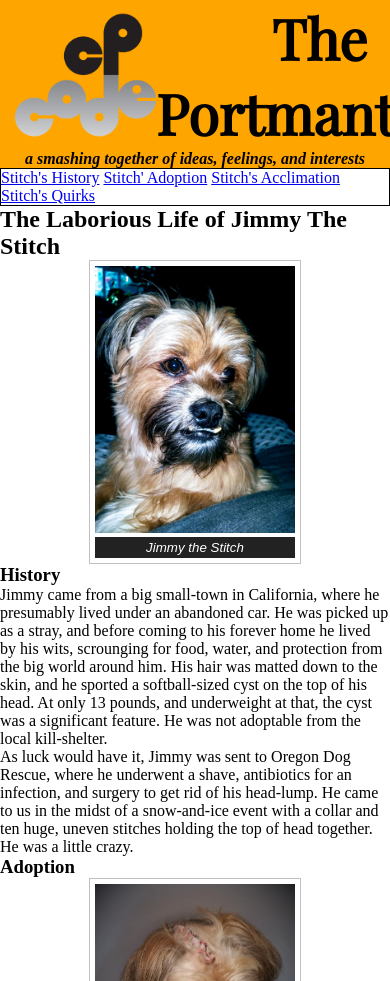
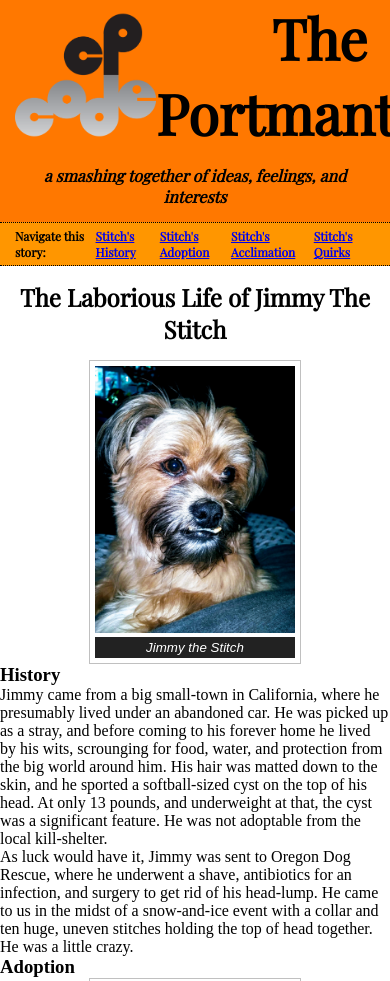
Before and after one commit to CheriPortman/news-article, a plain HTML site: page index.html in a window 390 px wide. Shown: the top 981 px of the page. Drawn offline with nearby package versions, Linux system fonts and the light colour scheme.

Commit message:
masthead complete (no hamburger menu), sticky positioning

```diff
--- a/index.html
+++ b/index.html
@@ -21,8 +21,9 @@
     </section>
 
     <nav class="navigation">
+      <h3>Navigate this story: </h3>
       <a href="#history">Stitch's History</a>
-      <a href="#adoption">Stitch' Adoption</a>
+      <a href="#adoption">Stitch's Adoption</a>
       <a href="#acclimation">Stitch's Acclimation</a>
       <a href="#quirks">Stitch's Quirks</a>
     </nav>
@@ -30,15 +31,15 @@
 
   <main>
 
-    <article>
+    <article id="laborious-stitch">
       <h2>The Laborious Life of Jimmy The Stitch</h2>
       <section>
-
+        <section id="history">
           <figure>
-            <img class="stitch-pictures" src="assets/just-stitch.jpg" alt="a portrait of Stitch and his snaggletooth"/>
+              <img class="stitch-pictures" id="portrait" src="assets/just-stitch.jpg" alt="a portrait of Stitch and his snaggletooth"/>
               <figcaption>Jimmy the Stitch</figcaption>
           </figure>
-        <h3 id="history">History</h3>
+          <h3>History</h3>
 
           <p>Jimmy came from a big small-town in California, where he presumably lived under an abandoned car. He was picked up as a stray,
             and before coming to his forever home he lived by his wits, scrounging for food, water, and protection from the big world around him.
@@ -48,6 +49,8 @@
           <p>As luck would have it, Jimmy was sent to Oregon Dog Rescue, where he underwent a shave, antibiotics for an infection, and surgery to get rid of his head-lump.
             He came to us in the midst of a snow-and-ice event with a collar and ten huge, uneven stitches holding the top of head together. He was a little crazy.
           </p>
+
+        </section>
 
         <h3 id="adoption">Adoption</h3>
         <figure>
--- a/styles.css
+++ b/styles.css
@@ -5,8 +5,14 @@
   margin: 0;
 }
 
+header {
+  position: -webkit-sticky;
+  position: sticky;
+  top: 0;
+}
+
 #masthead {
-  background-color: orange;
+  background-color:#FF7800;
 
 }
 .title {
@@ -44,15 +50,43 @@
 }
 
 .navigation {
-  border: 1px solid black;
+  display: flex;
+  justify-content: space-between;
+  align-items: center;
+
+  padding: 5px;
+  padding-left: 15px;
+  padding-right: 15px;
+
+  font-family: 'Playfair Display', serif;
+  font-size: .75em;
+  font-weight: 900;
+
+  background-color: #FF9600;
+  border-top: 1px dotted black;
+  border-bottom: 1px dotted black;
 }
 
-.fun-facts {
-  border: 1px solid purple;
+.navigation h3 {
+  font-size: 1em;
+}
+
+#laborious-stitch {
+  // display: flex;
+}
+
+h2 {
+  font-family: 'Playfair Display', serif;
+  text-align: center;
+  padding: 15px;
 }
 
 .stitch-pictures {
   max-width: 200px;
+}
+
+#portrait {
+  display: inline-block;
 }
 
 figure {
@@ -75,6 +109,10 @@ figcaption {
   font: italic smaller sans-serif;
   padding: 3px;
   text-align: center;
+}
+
+.fun-facts {
+  border: 1px solid purple;
 }
 
 //span class="menu"
```
Lines whose indentation alone changed are shown as unchanged.
